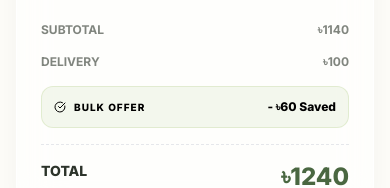
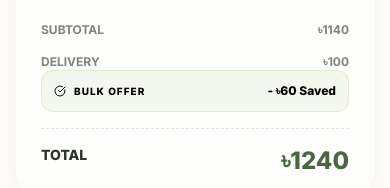
Before and after one commit to Arafat-Bhuiyan/Coconut-treats-and-more, a React (Vite) app: page / in a window 390 px wide. Both pictures are taken after a click on the button "Claim Offer & Order Now". Shown: the part 3349-3537 px from the top of the page. Built offline with nearby package versions, Linux system fonts and the light colour scheme; no server answers.

Commit message:
Fix mobile layout shift on quantity change using AnimatePresence

```diff
--- a/src/pages/Home/sections/Order/Order.jsx
+++ b/src/pages/Home/sections/Order/Order.jsx
@@ -1,5 +1,5 @@
 import React, { useState, useEffect } from "react";
-import { motion } from "framer-motion";
+import { motion, AnimatePresence } from "framer-motion";
 import { Send, Minus, Plus, Trash2, CheckCircle, Loader2, MapPin } from "lucide-react";
 import productImg from "../../../../assets/images/coconuts-treats-more-hero.jpeg";
 import OrderSuccessPopup from "./OrderSuccessPopup";
@@ -368,20 +368,27 @@ const Order = ({ quantity, setQuantity }) => {
                   <span>৳{deliveryCharge}</span>
                 </div>
 
+                <AnimatePresence>
                 {quantity >= 2 && (
                   <motion.div
-                    initial={{ scale: 0.9, opacity: 0 }}
-                    animate={{ scale: 1, opacity: 1 }}
-                    className="bg-accent/10 p-3 rounded-xl border border-accent/20 flex items-center justify-between"
+                    key="bulk-offer"
+                    initial={{ opacity: 0, height: 0, marginTop: 0 }}
+                    animate={{ opacity: 1, height: "auto", marginTop: 0 }}
+                    exit={{ opacity: 0, height: 0, marginTop: 0 }}
+                    transition={{ duration: 0.25, ease: "easeInOut" }}
+                    style={{ overflow: "hidden" }}
                   >
+                    <div className="bg-accent/10 p-3 rounded-xl border border-accent/20 flex items-center justify-between">
                       <span className="text-[10px] font-black text-accent-dark uppercase flex items-center gap-2 tracking-widest">
                         <CheckCircle size={12} /> BULK OFFER
                       </span>
                       <span className="text-xs font-black text-accent-dark">
                         - ৳{quantity * 30} Saved
                       </span>
+                    </div>
                   </motion.div>
                 )}
+                </AnimatePresence>
 
                 <div className="flex justify-between text-xl font-black text-husk pt-4 border-t border-dashed">
                   <span className="uppercase text-sm">Total</span>
```
Lines whose indentation alone changed are shown as unchanged.
